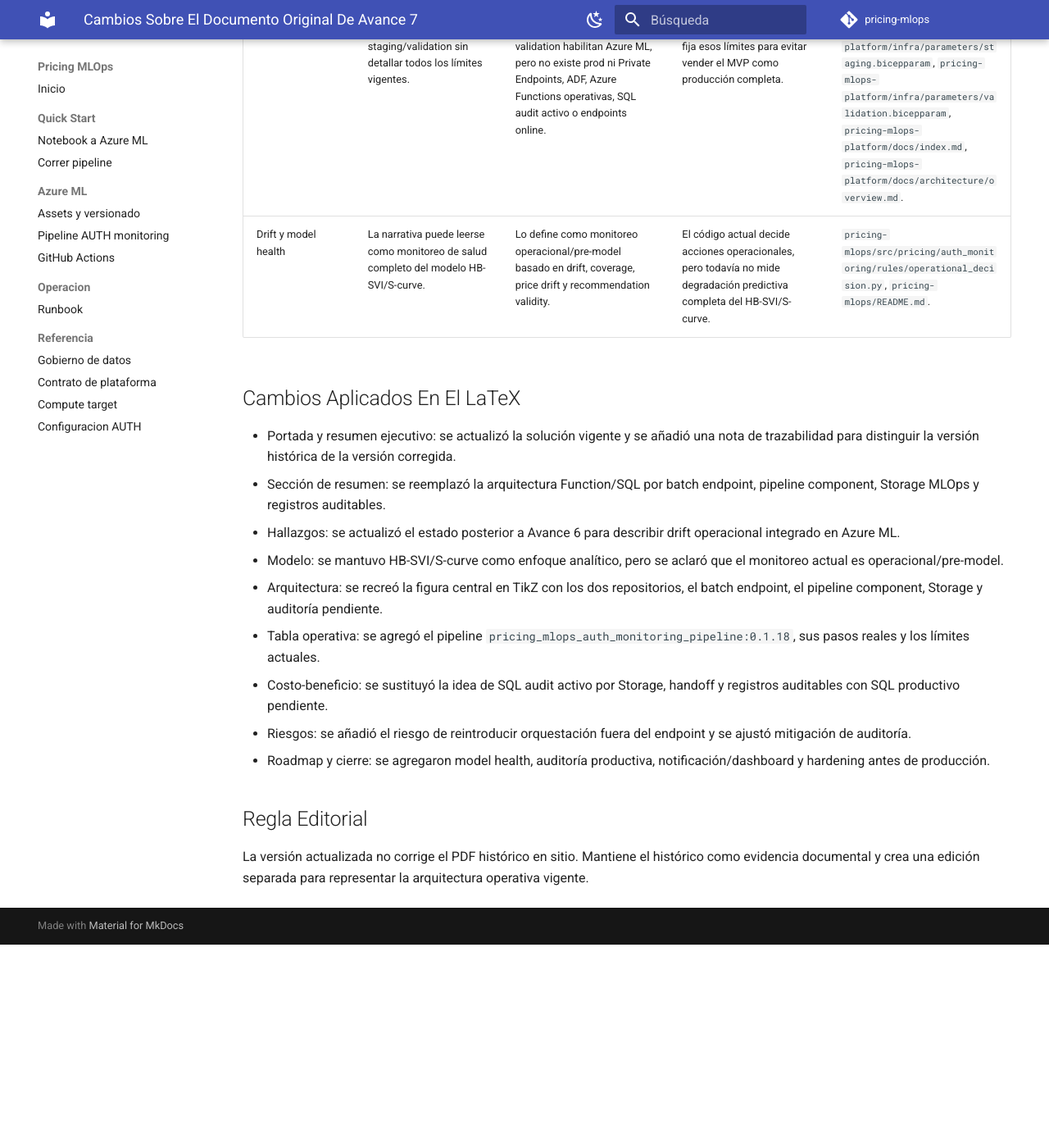
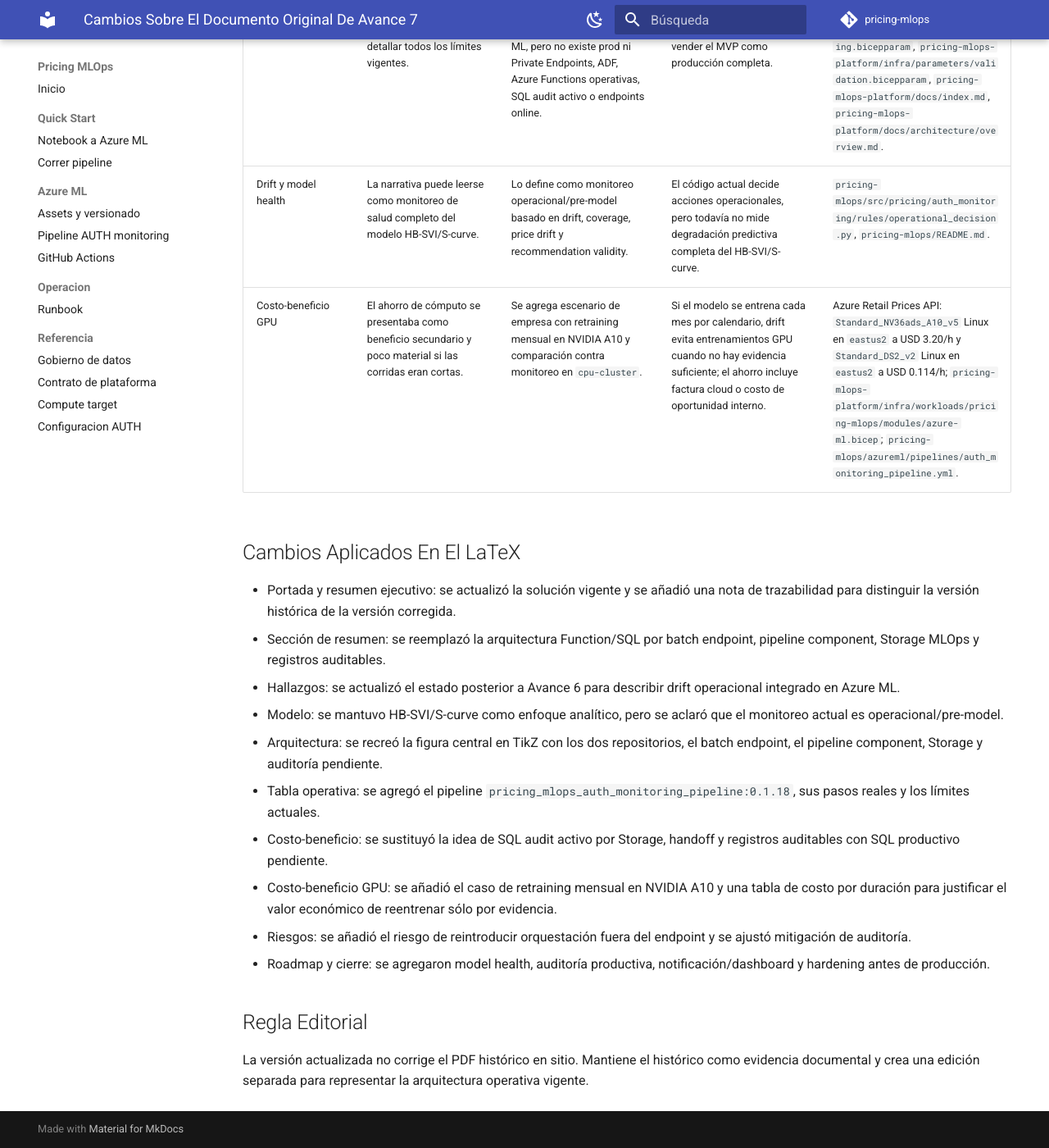
Before and after one commit to tecmx-team46-pricing/pricing-mlops, an MkDocs documentation site: the page built from docs/project/avance7-architecture-diff.md, in a window 1280 px wide and 1400 px high, scrolled down 1465 px. Shown: the whole window at 82% size. Built offline with MkDocs 1.6.1 and Material for MkDocs 9.7.7, drawn with Linux system fonts in a browser that asks for light colours; comment, search, counter and statistics services are not loaded; before the commit the page ends 2617 px from its top, so only the background shows below that.

Commit message:
docs: add gpu retraining cost context

```diff
--- a/docs/project/avance7-architecture-diff.md
+++ b/docs/project/avance7-architecture-diff.md
@@ -23,6 +23,7 @@
 | Recursos de infraestructura | Omite o no enfatiza recursos actuales de observabilidad, identidad y runtime AML. | Incluye Key Vault, Log Analytics, Application Insights, Managed Identity para jobs, Storage funcional, Storage runtime AML y compute `cpu-cluster`. | La IaC actual provisiona esos recursos y son parte de la base real del flujo. | `pricing-mlops-platform/infra/foundation/main.bicep`, `pricing-mlops-platform/infra/workloads/pricing-mlops/main.bicep`, `pricing-mlops-platform/infra/workloads/pricing-mlops/modules/azure-ml.bicep`. |
 | Ambientes | Recomienda avanzar en staging/validation sin detallar todos los límites vigentes. | Aclara que staging y validation habilitan Azure ML, pero no existe prod ni Private Endpoints, ADF, Azure Functions operativas, SQL audit activo o endpoints online. | La documentación actual fija esos límites para evitar vender el MVP como producción completa. | `pricing-mlops-platform/infra/parameters/staging.bicepparam`, `pricing-mlops-platform/infra/parameters/validation.bicepparam`, `pricing-mlops-platform/docs/index.md`, `pricing-mlops-platform/docs/architecture/overview.md`. |
 | Drift y model health | La narrativa puede leerse como monitoreo de salud completo del modelo HB-SVI/S-curve. | Lo define como monitoreo operacional/pre-model basado en drift, coverage, price drift y recommendation validity. | El código actual decide acciones operacionales, pero todavía no mide degradación predictiva completa del HB-SVI/S-curve. | `pricing-mlops/src/pricing/auth_monitoring/rules/operational_decision.py`, `pricing-mlops/README.md`. |
+| Costo-beneficio GPU | El ahorro de cómputo se presentaba como beneficio secundario y poco material si las corridas eran cortas. | Se agrega escenario de empresa con retraining mensual en NVIDIA A10 y comparación contra monitoreo en `cpu-cluster`. | Si el modelo se entrena cada mes por calendario, drift evita entrenamientos GPU cuando no hay evidencia suficiente; el ahorro incluye factura cloud o costo de oportunidad interno. | Azure Retail Prices API: `Standard_NV36ads_A10_v5` Linux en `eastus2` a USD 3.20/h y `Standard_DS2_v2` Linux en `eastus2` a USD 0.114/h; `pricing-mlops-platform/infra/workloads/pricing-mlops/modules/azure-ml.bicep`; `pricing-mlops/azureml/pipelines/auth_monitoring_pipeline.yml`. |
 
 ## Cambios Aplicados En El LaTeX
 
@@ -33,6 +34,7 @@
 - Arquitectura: se recreó la figura central en TikZ con los dos repositorios, el batch endpoint, el pipeline component, Storage y auditoría pendiente.
 - Tabla operativa: se agregó el pipeline `pricing_mlops_auth_monitoring_pipeline:0.1.18`, sus pasos reales y los límites actuales.
 - Costo-beneficio: se sustituyó la idea de SQL audit activo por Storage, handoff y registros auditables con SQL productivo pendiente.
+- Costo-beneficio GPU: se añadió el caso de retraining mensual en NVIDIA A10 y una tabla de costo por duración para justificar el valor económico de reentrenar sólo por evidencia.
 - Riesgos: se añadió el riesgo de reintroducir orquestación fuera del endpoint y se ajustó mitigación de auditoría.
 - Roadmap y cierre: se agregaron model health, auditoría productiva, notificación/dashboard y hardening antes de producción.
 
```
Also changed, not shown: 2 other files.
